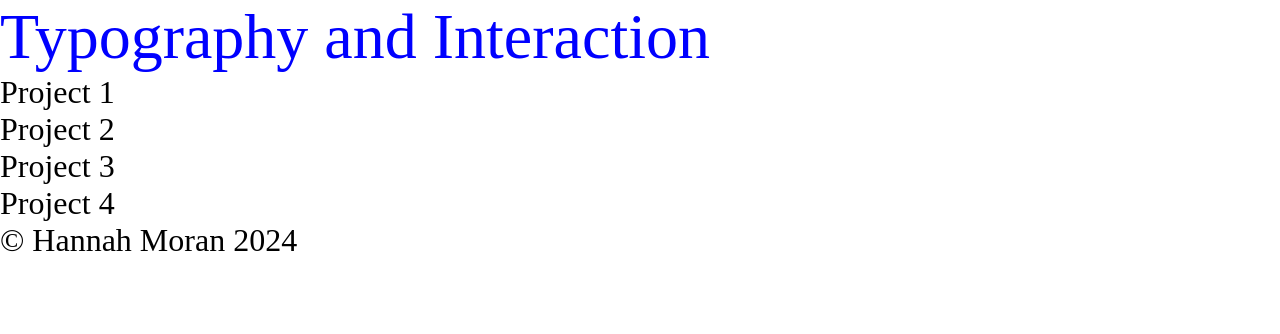
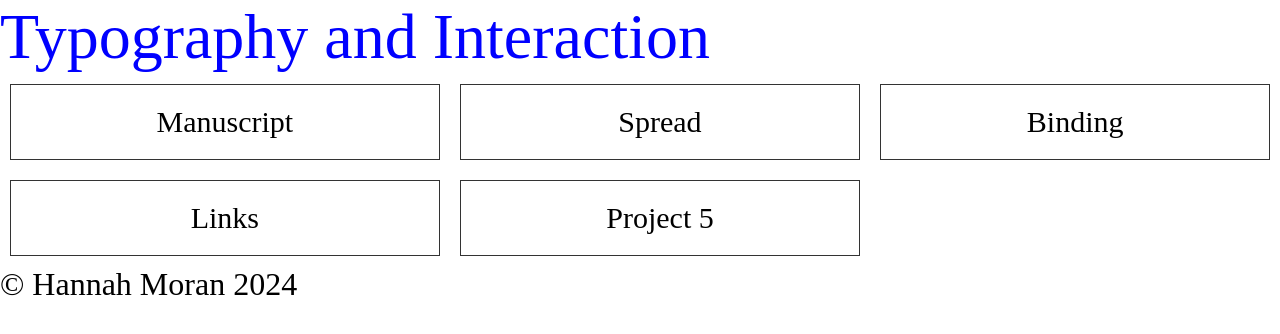
Before and after one commit to hannahmariamoran/hannahmariamoran.github.io, a plain HTML site: page index.html in a window 1280 px wide. Drawn offline with Linux system fonts and the light colour scheme.

Commit message:
Updating styling
Turning links into linked blocks

```diff
--- a/assets/style.css
+++ b/assets/style.css
@@ -26,3 +26,23 @@ h1{
     color: blue;
     font-size: calc(var(--font-size) * 2);
 }
+
+.grid-container {
+    display: grid;
+    grid-template-columns: auto auto auto;
+    background-color: none;
+    padding: 10px;
+    gap: 20px;
+}
+
+.grid-item {
+    background-color: rgba(255, 255, 255, 0.8);
+    border: 1px solid rgba(0, 0, 0, 0.8);
+    padding: 20px;
+    font-size: 30px;
+    text-align: center;
+}
+
+.grid-item:hover{
+    background-color: rgb(208, 208, 208);
+}
--- a/index.html
+++ b/index.html
@@ -9,12 +9,19 @@
 			<h1>Typography and Interaction</h1>
 		</header>
 		<main>
-			<ol>
+			<!-- <ol>
 				<li><a href="/manuscript">Project 1</a></li>
 				<li><a href="/spread">Project 2</a></li>
 				<li><a href="/binding">Project 3</a></li>
 				<li><a href="/links">Project 4</a></li>
-			</ol>
+			</ol> -->
+			<div class="grid-container">
+				<div class="grid-item"><a href="/manuscript">Manuscript</a></div>
+				<div class="grid-item"><a href="/manuscript">Spread</a></div>
+				<div class="grid-item"><a href="/binding">Binding</a></div>
+				<div class="grid-item"><a href="/links">Links</a></div>
+				<div class="grid-item">Project 5</div>
+			</div>
 		</main>
 		<footer>
 			<p>© Hannah Moran 2024</p>
```
